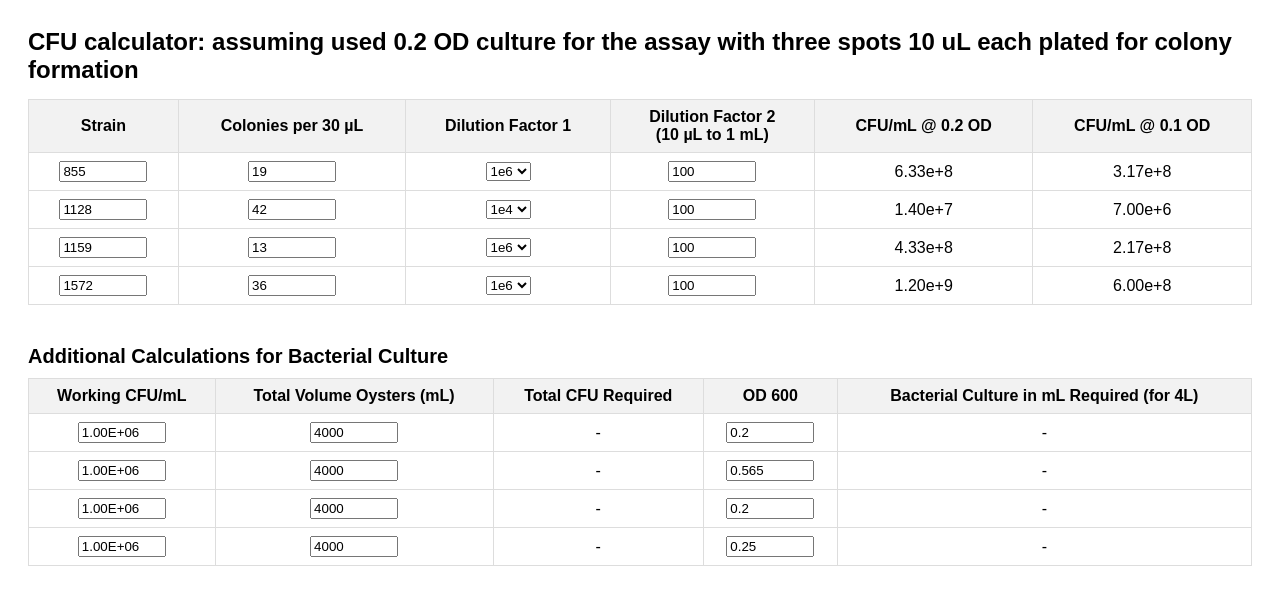
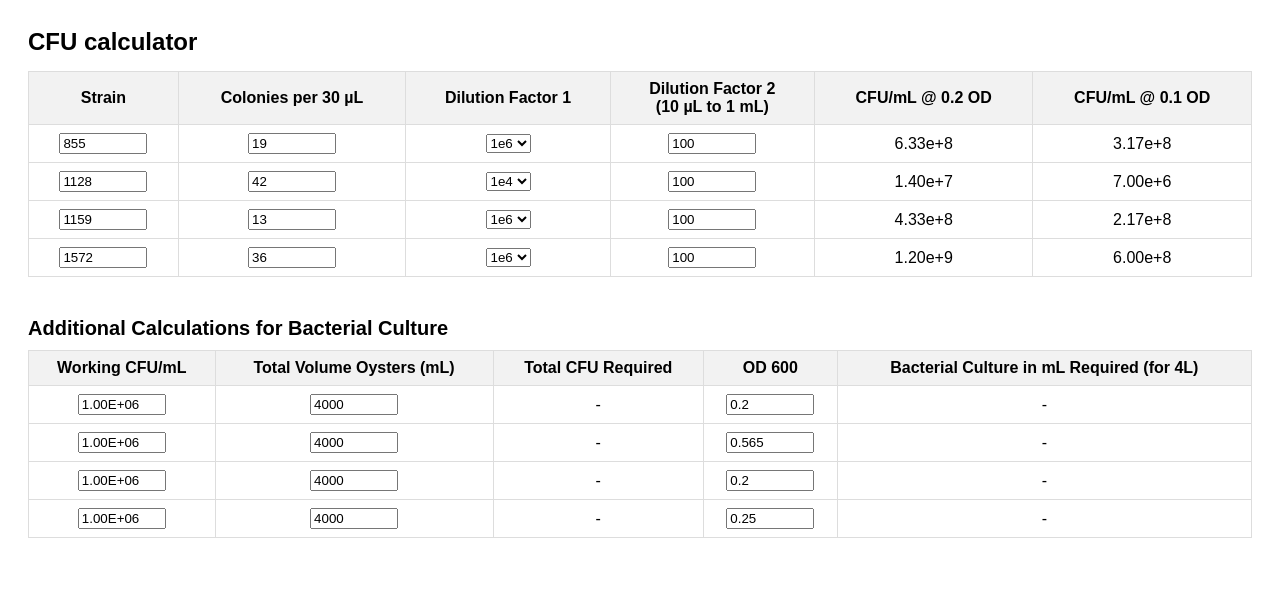
Before and after one commit to Pooran-Dewari/cfu-calculator, a plain HTML site: page index.html in a window 1280 px wide. Drawn offline with Linux system fonts and the light colour scheme.

Commit message:
Update index.html

```diff
--- a/index.html
+++ b/index.html
@@ -2,7 +2,7 @@
 <html lang="en">
 <head>
   <meta charset="UTF-8">
-  <title>CFU Calculator assuming used 0.2 OD culture for the assay with three spots 10 uL each plated for colony formation</title>
+  <title>CFU Calculator: assuming used 0.2 OD culture for the assay with three spots 10 µL each plated for colony formation</title>
   <style>
     body {
       font-family: Arial, sans-serif;
@@ -44,7 +44,7 @@
 </head>
 <body>
 
-<div class="title">CFU calculator: assuming used 0.2 OD culture for the assay with three spots 10 uL each plated for colony formation</div>
+<div class="title">CFU calculator</div>
 
 <table>
   <thead>
@@ -198,8 +198,10 @@
       // Total CFU = Working CFU/mL * Total Volume Oysters (mL)
       const totalCfu = workingCfu * totalVolume;
 
+      // Get the CFU/mL at 0.1 OD from the CFU values calculated above
+      const cfu_0_1 = parseFloat(row.querySelector(".cfu0_1").innerText) || 1;
+
       // Bacterial culture volume required calculation
-      const cfu_0_1 = parseFloat(row.querySelector(".cfu0_1").innerText) || 1;
       const cultureVolume = totalCfu / (od600 * cfu_0_1); // Adjusting for OD600 and CFU at 0.1 OD
 
       row.querySelector(".total-cfu").innerText = totalCfu.toExponential(2); // Display the Total CFU Required
```
